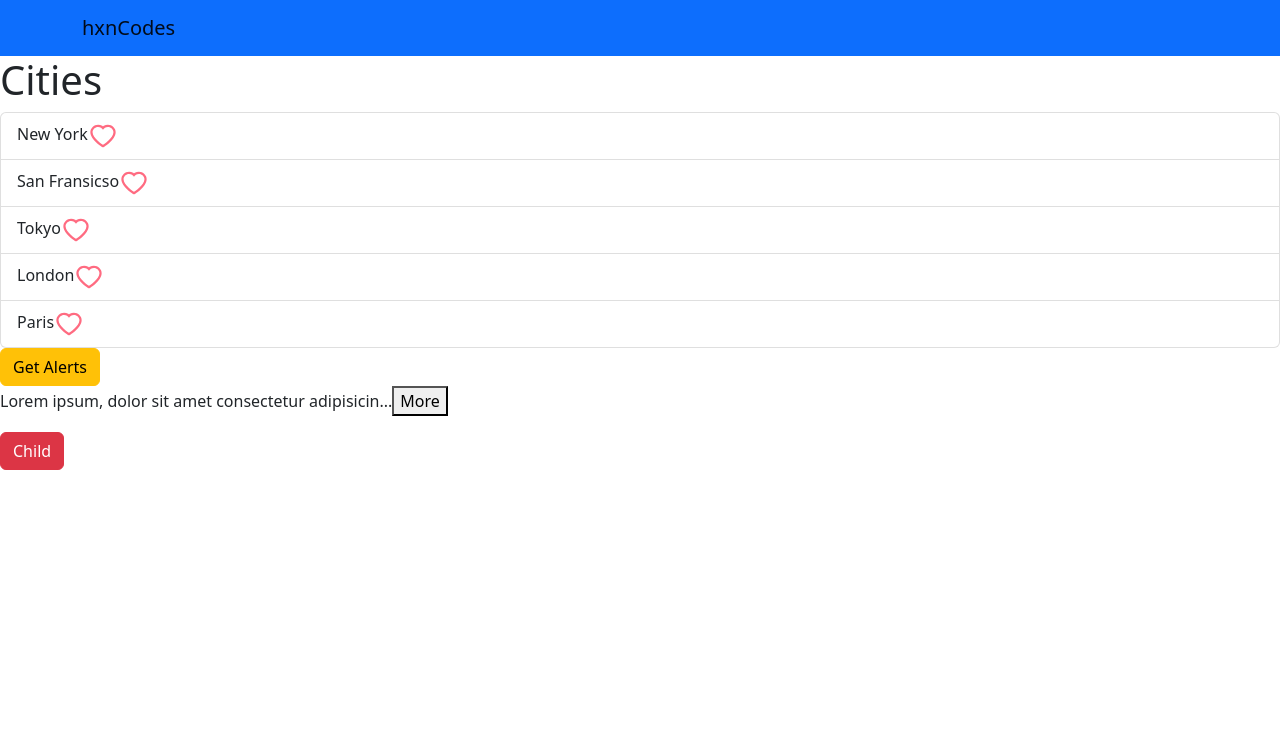
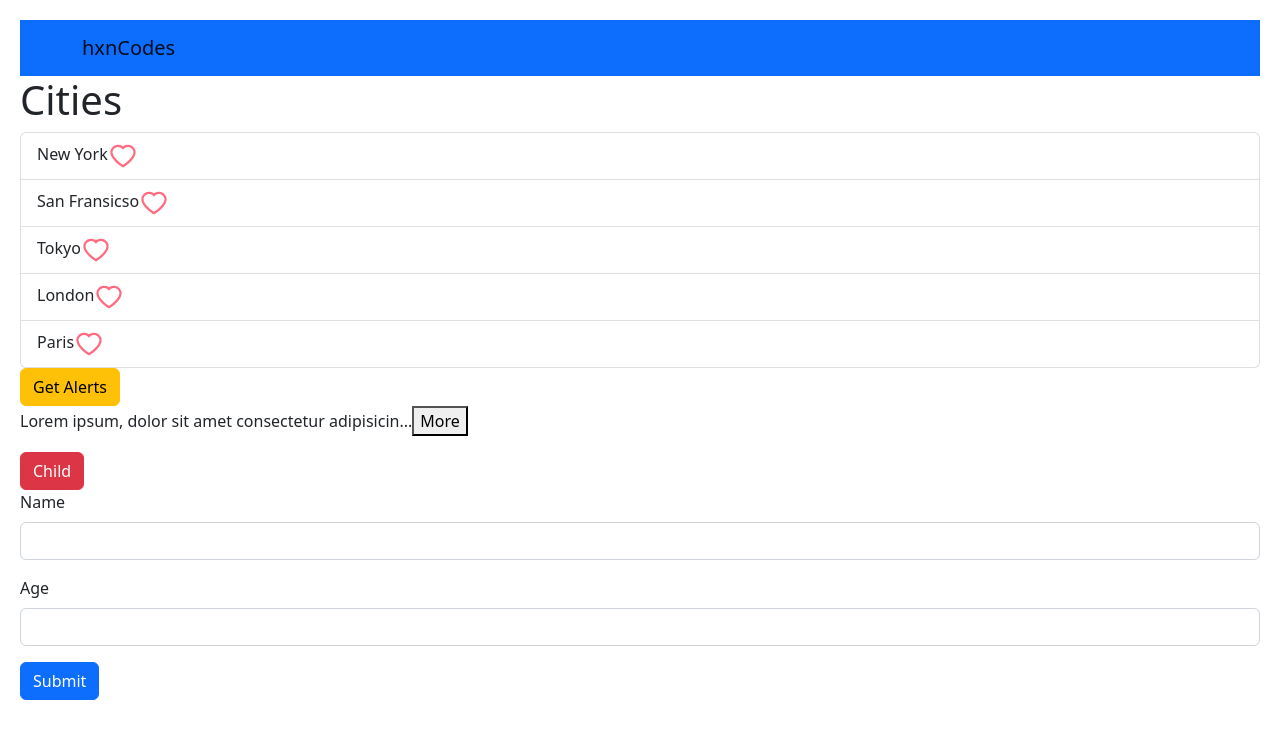
Before and after one commit to hxncodes/React18-Mosh, a React (Vite) app: page / in a window 1280 px wide. Shown: the top 738 px of the page. Built offline with nearby package versions, Linux system fonts and the light colour scheme.

Commit message:
Forms Started

```diff
--- /dev/null
+++ b/forms/MyForm.tsx
@@ -0,0 +1,31 @@
+import React, { FormEvent, useRef } from "react";
+
+const MyForm = () => {
+  const nameRef = useRef(null);
+
+  const handleSubmit = (event: FormEvent) => {
+    event.preventDefault();
+    console.log(nameRef.current.value);
+  };
+  return (
+    <form onSubmit={handleSubmit}>
+      <div className="mb-3">
+        <label htmlFor="name" className="form-label">
+          Name
+        </label>
+        <input ref={nameRef} id="name" type="text" className="form-control" />
+      </div>
+      <div className="mb-3">
+        <label htmlFor="age" className="form-label">
+          Age
+        </label>
+        <input id="age" ref={nameRef} type="number" className="form-control" />
+      </div>
+      <button type="submit" className="btn btn-primary">
+        Submit
+      </button>
+    </form>
+  );
+};
+
+export default MyForm;
--- a/src/App.tsx
+++ b/src/App.tsx
@@ -1,4 +1,4 @@
-import "./App.css";
+import "./index.css";
 import React, { useState } from "react";
 import NavBar from "../components/NavBar";
 import ListGroup from "../components/ListGroup";
@@ -6,6 +6,7 @@ import Alerts from "../components/Alerts";
 import Button from "../components/Button";
 import Btn from "../components/Btn";
 import ExpandableComponent from "../components/ExpandableComponent";
+import MyForm from "../forms/MyForm";
 
 const App = () => {
   let items = ["New York", "San Fransicso", "Tokyo", "London", "Paris"];
@@ -50,6 +51,7 @@ const App = () => {
       <Btn color="danger" onBtnClick={() => setAlertVisibility(true)}>
         Child
       </Btn>
+      <MyForm />
     </div>
   );
 };
--- /dev/null
+++ b/src/index.css
@@ -0,0 +1,3 @@
+body {
+  padding: 20px;
+}
```
Also changed, not shown: src/App.css (deleted).
